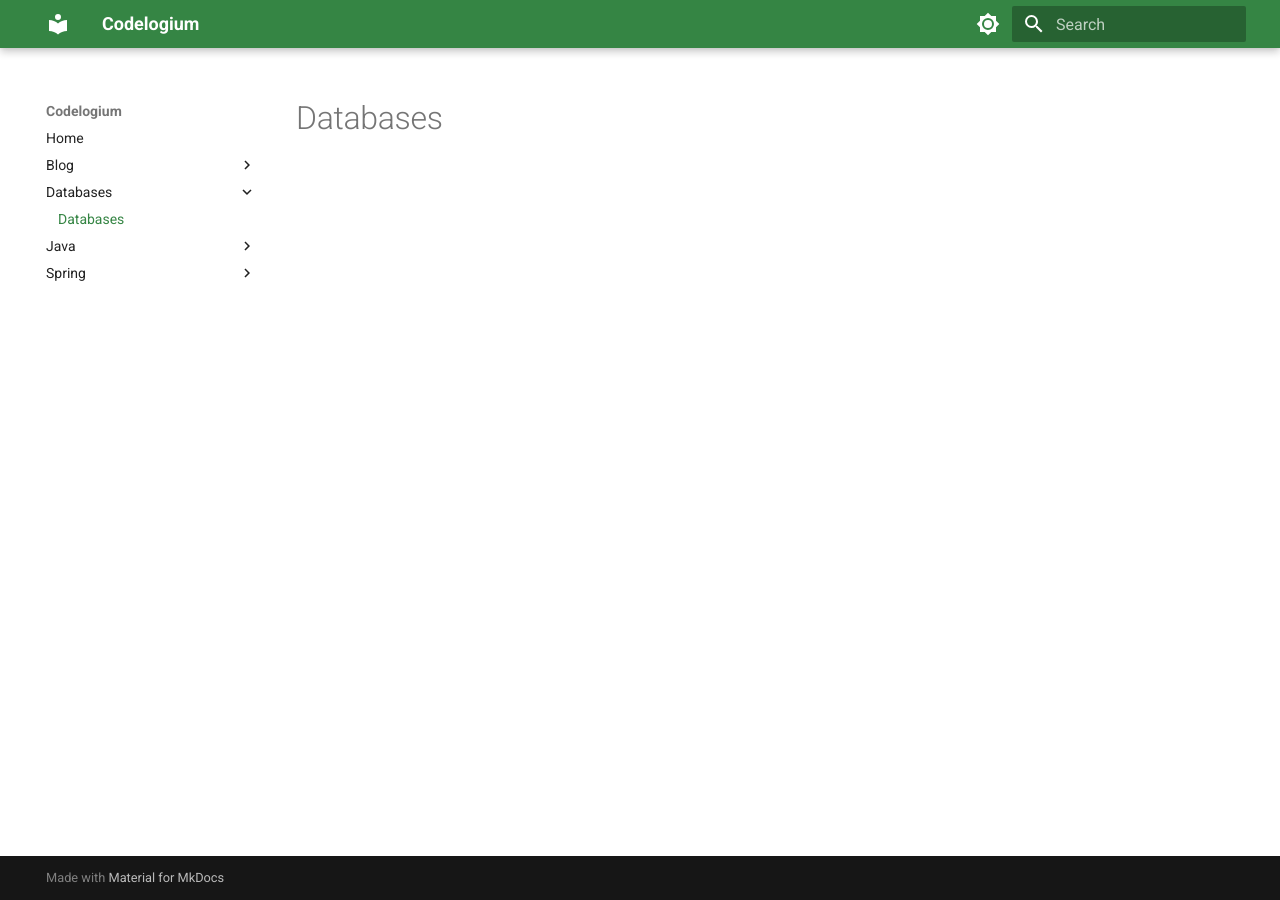
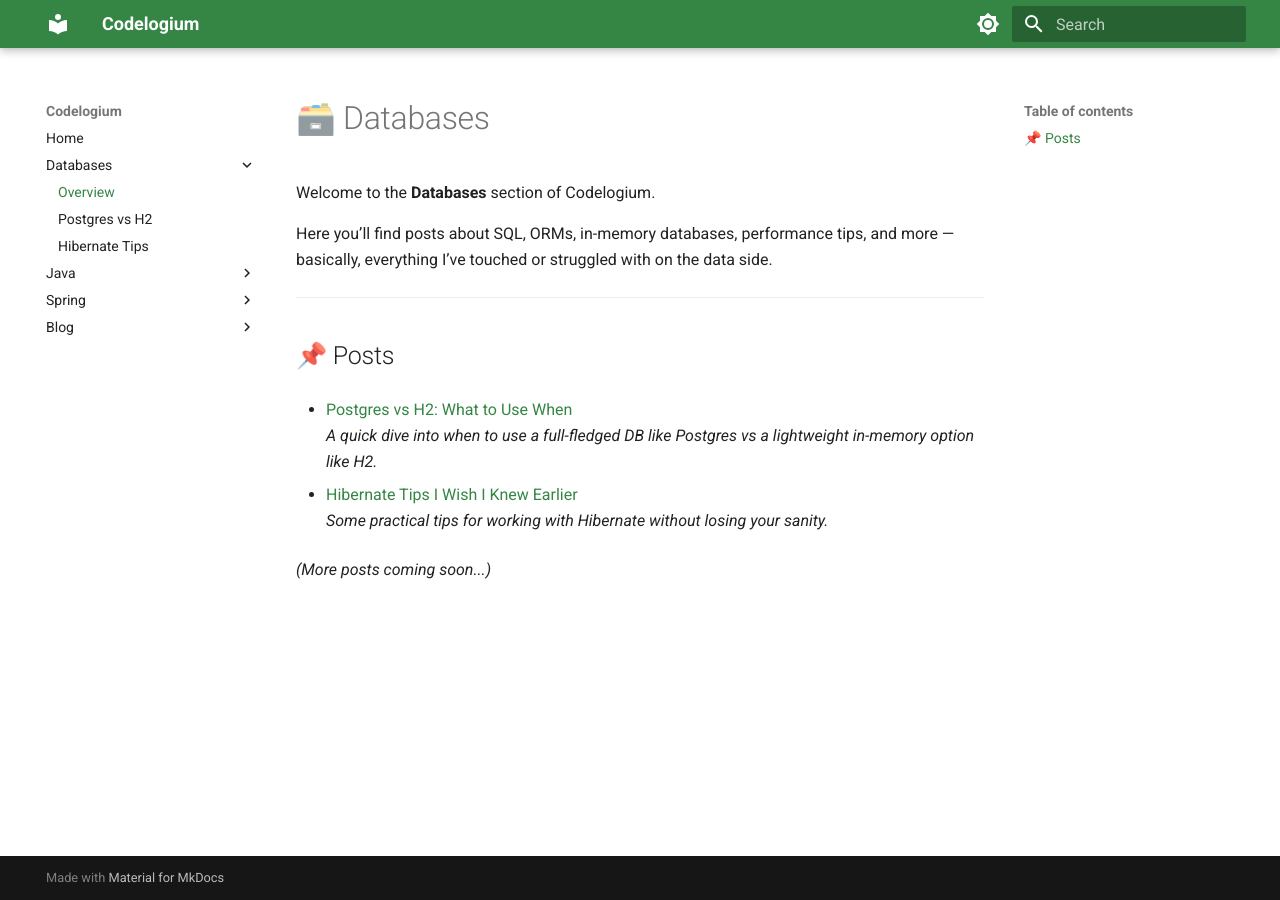
Before and after one commit to codelogium/codelogium.github.io, an MkDocs documentation site: the page built from docs/databases/index.md, in a window 1280 px wide. Built offline with MkDocs 1.6.1 and Material for MkDocs 9.7.7, drawn with Linux system fonts in a browser that asks for light colours.

Commit message:
feat: boilerplate content

```diff
--- a/docs/databases/index.md
+++ b/docs/databases/index.md
@@ -1 +1,17 @@
-# Databases
+# 🗃️ Databases
+
+Welcome to the **Databases** section of Codelogium.
+
+Here you’ll find posts about SQL, ORMs, in-memory databases, performance tips, and more — basically, everything I’ve touched or struggled with on the data side.
+
+---
+
+## 📌 Posts
+
+- [Postgres vs H2: What to Use When](postgres-vs-h2.md)
+  _A quick dive into when to use a full-fledged DB like Postgres vs a lightweight in-memory option like H2._
+
+- [Hibernate Tips I Wish I Knew Earlier](hibernate-tips.md)
+  _Some practical tips for working with Hibernate without losing your sanity._
+
+*(More posts coming soon...)*
--- a/mkdocs.yml
+++ b/mkdocs.yml
@@ -34,6 +34,24 @@ theme:
     navigation.top
 extra_css:
   - stylesheets/extra.css
+
+nav:
+  - Home: index.md
+  - Databases:
+      - Overview: databases/index.md
+      - Postgres vs H2: databases/postgres-vs-h2.md
+      - Hibernate Tips: databases/hibernate-tips.md
+  - Java:
+      - Overview: java/index.md
+      - Some Java Post: java/some-java-post.md
+  - Spring:
+      - Overview: spring/index.md
+      - JWT Auth: spring/jwt-auth.md
+  - Blog:
+      - Overview: blog/index.md
+      - Random Thought: blog/random-thought.md
+      - Things I Learned: blog/things-i-learned.md
+
 plugins:
   - search:
   - blog:
```
Also changed, not shown: docs/blog/index.md (+18 -1 lines), docs/java/index.md (+12 -1 lines), docs/spring/index.md (+12 -1 lines).
